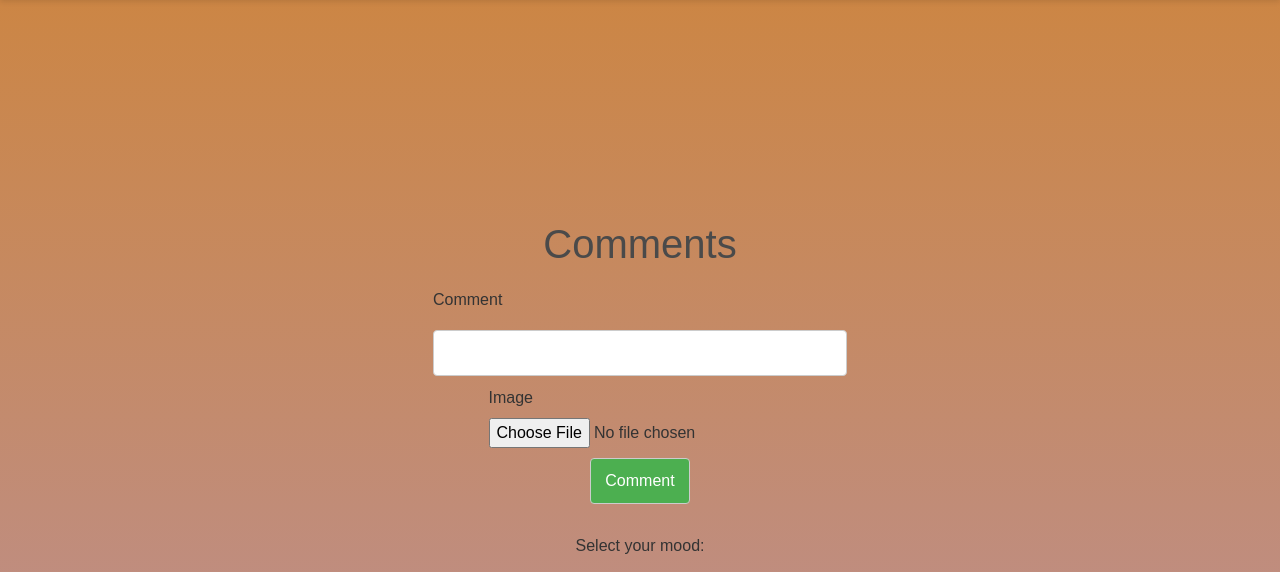
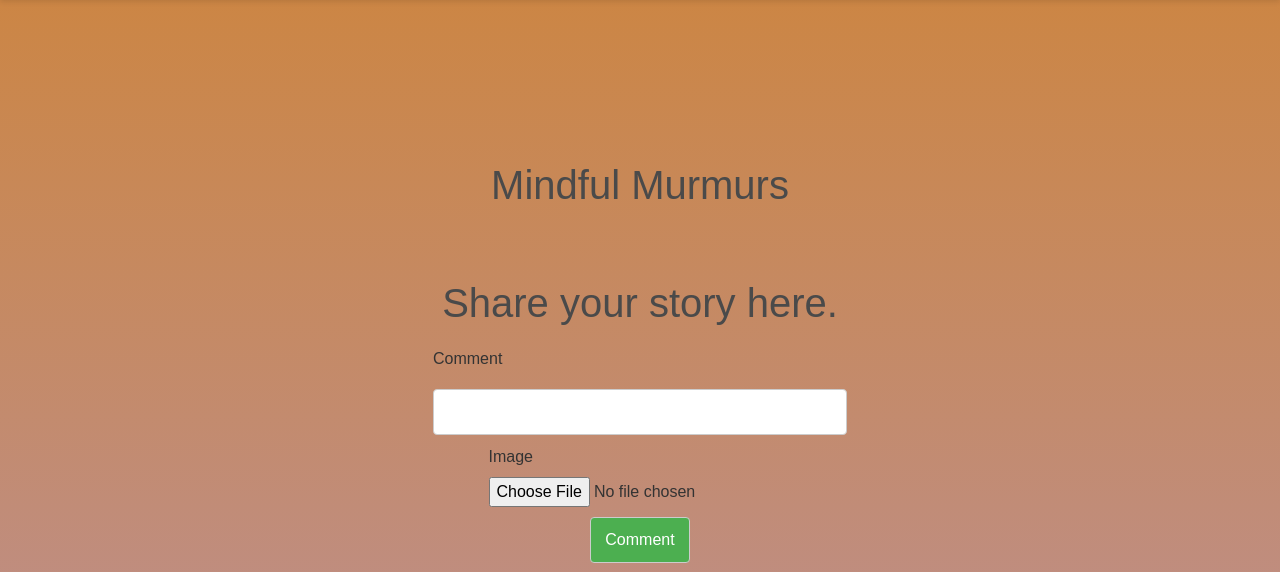
Before and after one commit to ji0yang/tc1l-10-Mindful-Murmurs-, a Flask app: page /comment in a window 1280 px wide. Shown: the part 56-628 px from the top of the page. Run offline with Flask 3, Linux system fonts and the light colour scheme; a user stored in the database is signed in; some libraries are stand-ins or nearby versions.

Commit message:
added title name change the comment  title

```diff
--- a/templates/comment.html
+++ b/templates/comment.html
@@ -1,7 +1,8 @@
 {% extends "base.html" %}
 
 {% block content %}
-  <h1>Comments</h1>
+<h1>Mindful Murmurs</h1>
+  <h1>Share your story here.</h1>
   <link rel="stylesheet" href="{{ url_for('static', filename='comment_style.css') }}">
 
   <!-- Comment Form -->
```
